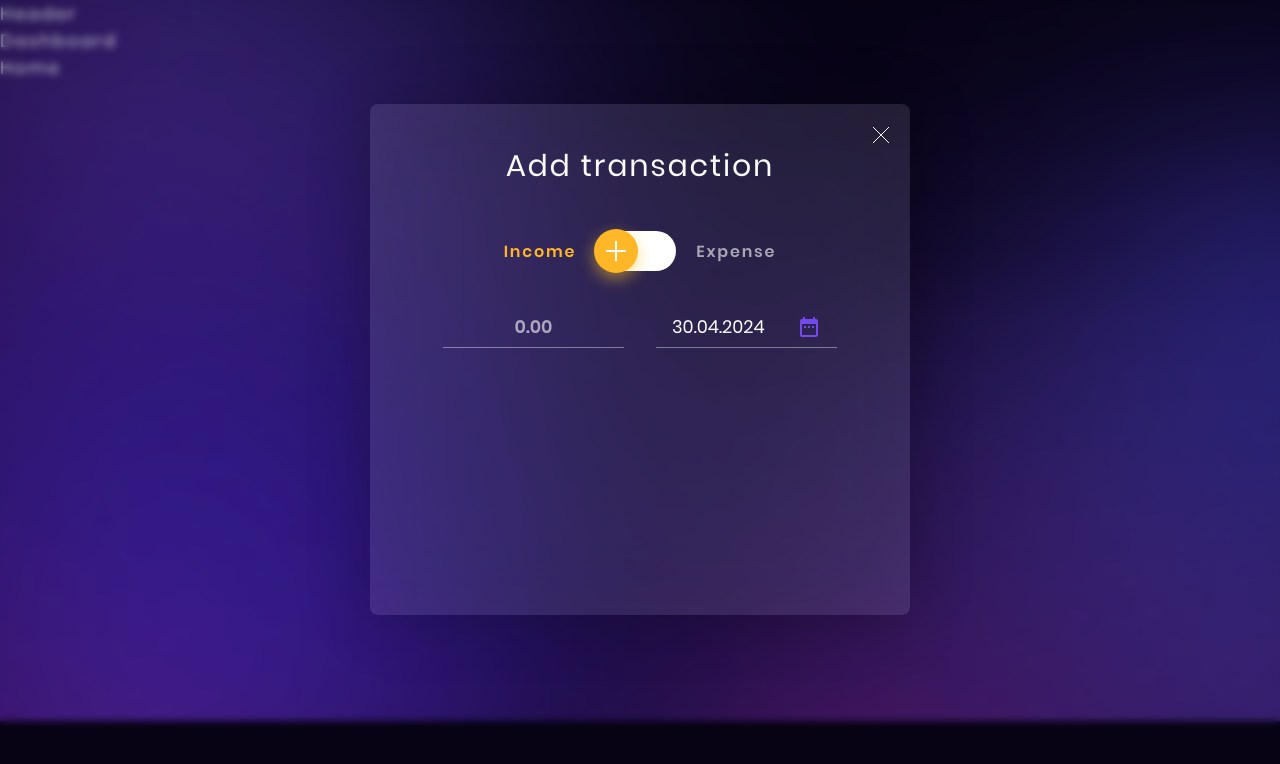
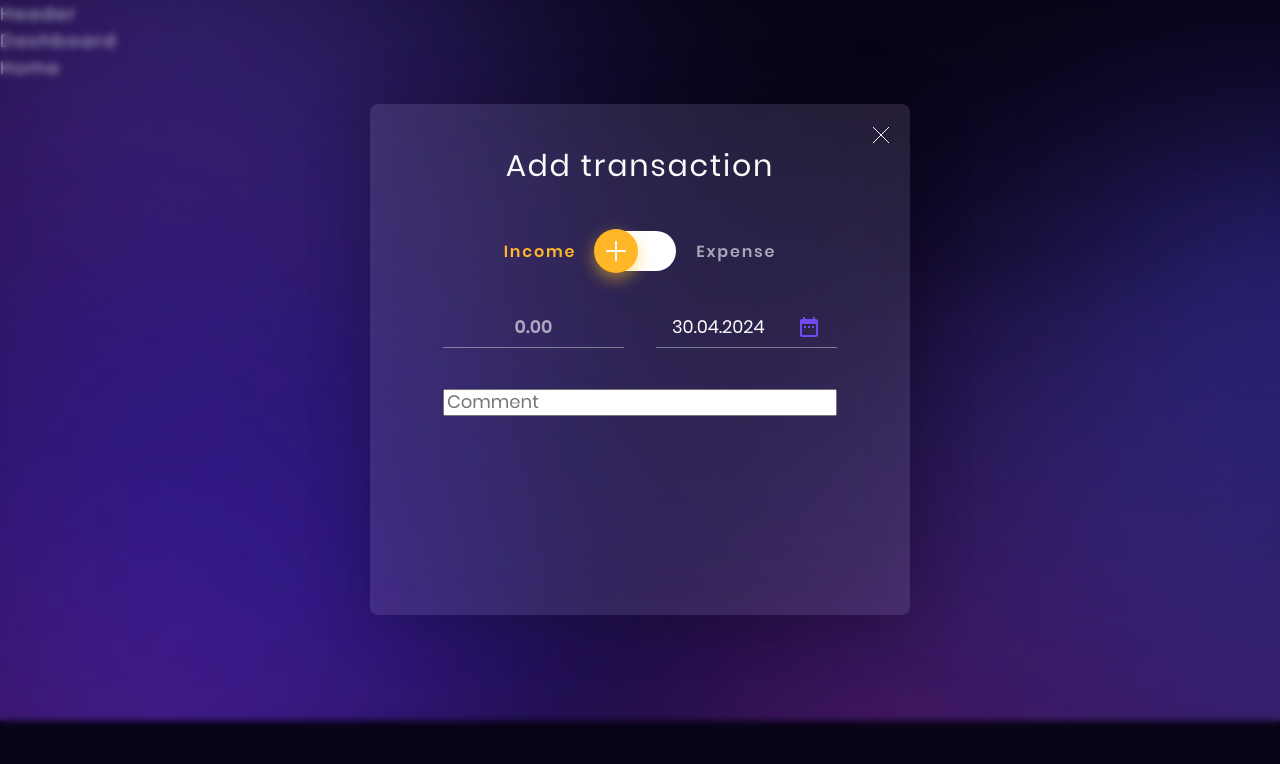
Before and after one commit to nadia-yanushevska/MoneyGuard, a React (Vite) app: page / in a window 1280 px wide. Shown: the top 764 px of the page. Built offline with nearby package versions, Linux system fonts and the light colour scheme.

Commit message:
add comment

```diff
--- a/src/components/AddTransactionForm/AddTransactionForm.jsx
+++ b/src/components/AddTransactionForm/AddTransactionForm.jsx
@@ -10,6 +10,7 @@ function AddTransactionForm() {
     const handleChange = () => {
         setIsChecked(!isChecked);
     };
+
     return (
         <div>
             <div className={s.switch__wrapper}>
@@ -84,6 +85,9 @@ function AddTransactionForm() {
                     </div>
                 </div>
             </div>
+            <div className={s.comment}>
+                <input type="text" className={s.input} placeholder="Comment" />
+            </div>
         </div>
     );
 }
--- a/src/components/AddTransactionForm/AddTransactionForm.module.css
+++ b/src/components/AddTransactionForm/AddTransactionForm.module.css
@@ -71,6 +71,7 @@
     justify-content: center;
     align-items: center;
     gap: 32px;
+    margin-bottom: 48px;
 }
 
 .sum_wrap {
@@ -155,3 +156,11 @@
     align-items: center;
     justify-content: center;
 }
+
+.comment {
+    max-width: 394px;
+
+    .input {
+        width: 100%;
+    }
+}
```
